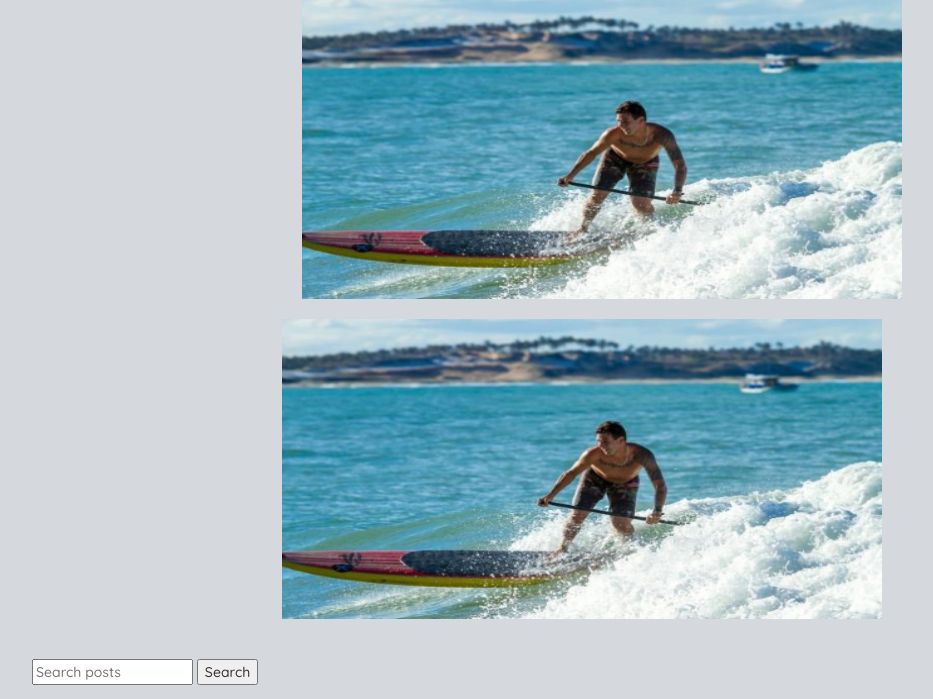
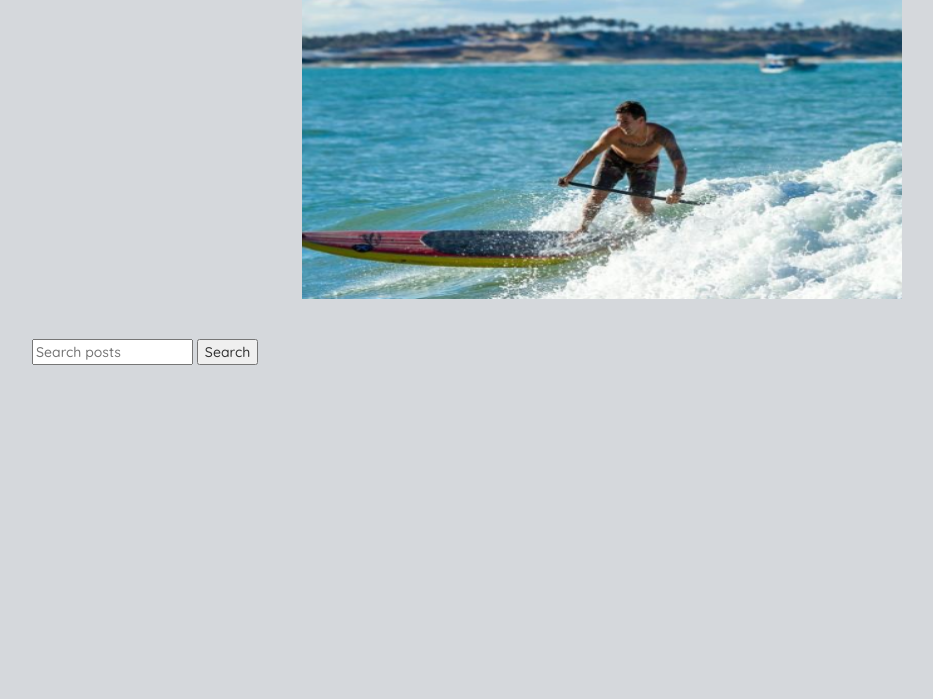
Before and after one commit to olimpiadempal/anton, a Django app: page / in a window 1280 px wide. Shown: the part 217-916 px from the top of the page, without its empty margins (38-971 px from the left). After the commit the page ends 582 px from the top, so only its background shows below. Run offline with Django 3.2, Linux system fonts and the light colour scheme; data that the repository does not hold is empty; some libraries are stand-ins or nearby versions.

Commit message:
Bild + Hintergrund

```diff
--- a/blog/static/css/blog.css
+++ b/blog/static/css/blog.css
@@ -26,7 +26,7 @@ body {
 
 .image {
     margin-bottom: 20px;
-    margin-left: 250px;
+    margin-left: 270px;
 
    }
 
--- a/blog/templates/blog/base.html
+++ b/blog/templates/blog/base.html
@@ -8,12 +8,7 @@
         <link href="https://fonts.googleapis.com/css?family=Quicksand:300,500" rel="stylesheet">
         <link rel="stylesheet" href="{% static 'css/blog.css' %}">
     </head>
-    <style>
-        .img-container {
-          text-align: center;
-          display: block;
-        }
-    </style>
+
 
   <div class="content container">
 
@@ -48,12 +43,6 @@
             </div>
           </nav>
 
-
-        <span class="img-container"> <!-- Inline parent element -->
-            <img src="{% static 'images/anton.PNG' %}" width="600px" height="300px"/>
-          </span>
-      <br/>
-
       <div class="image"><img src="{% static 'images/anton.PNG' %}" width="600px" height="300px"/></div>
       <br/>
             <div class="row">
```
